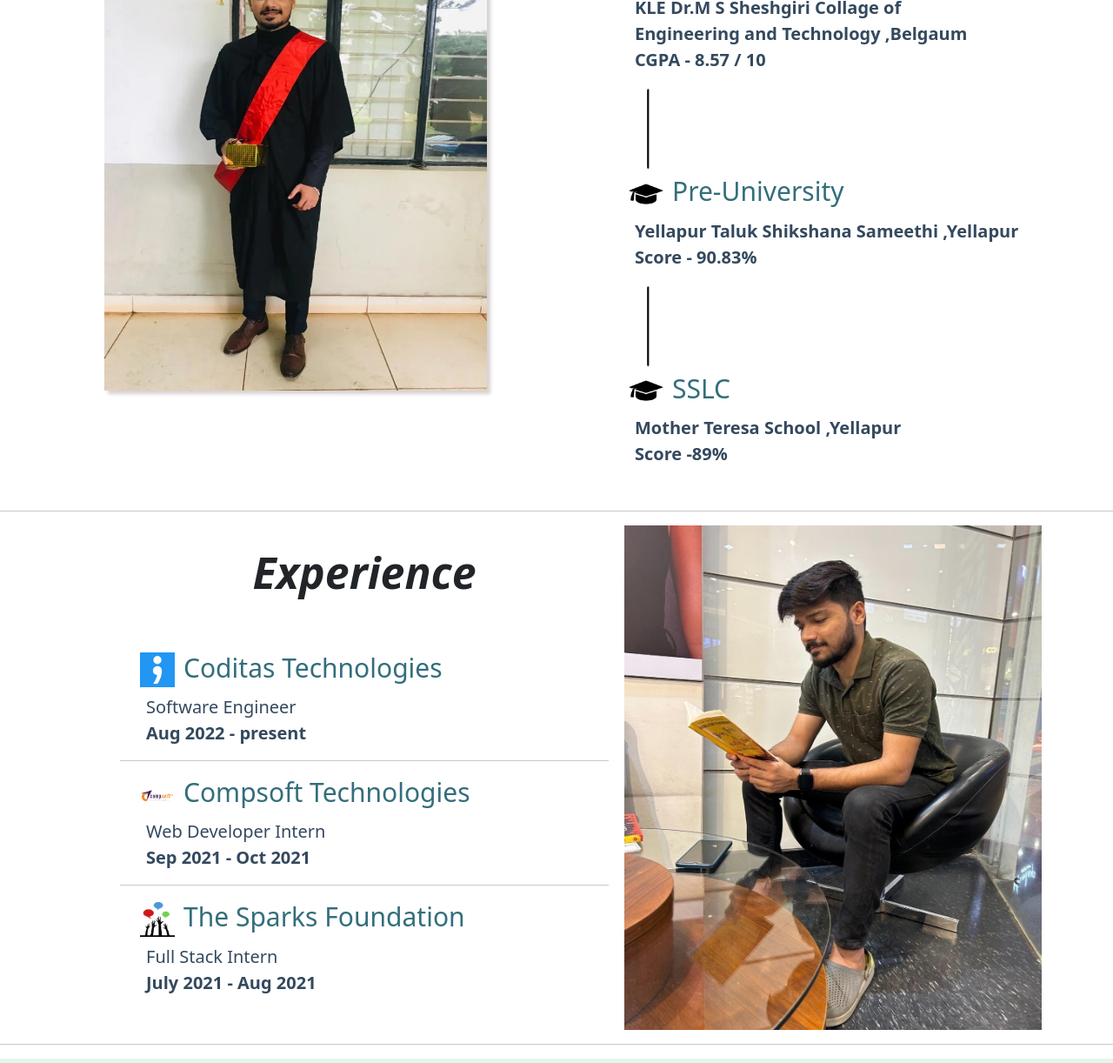
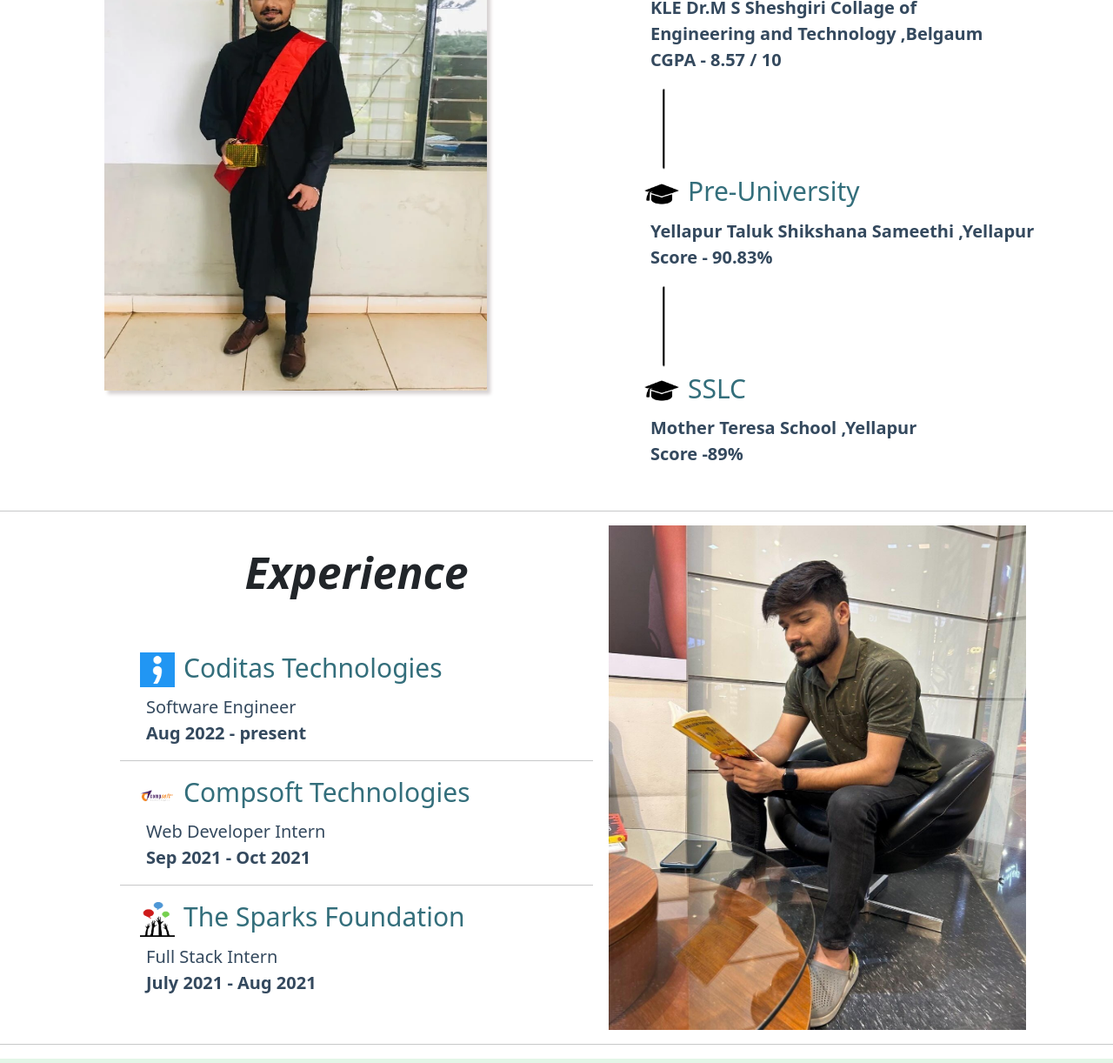
Before and after one commit to ShreyasBabshet/portfolio-website, a plain HTML site: page index.html in a window 1280 px wide. Shown: the part 727-1949 px from the top of the page at 87% size. Drawn offline with nearby package versions, Linux system fonts and the light colour scheme.

Commit message:
changed css

```diff
--- a/css/styles.css
+++ b/css/styles.css
@@ -70,16 +70,18 @@ img{
 .education{
   background-color: white;
   display: flex;
+  flex-direction: row;
   justify-content: center;
   align-items: center;
   margin-left: 120px;
 }
 .grad-image{
   flex: 1;
-
+  flex-basis: 50%;
 }
 .career-image{
   flex:1;
+  flex-basis: 50%;
 }
 .img-graduation{
   width:440px;
@@ -94,6 +96,7 @@ img{
 .details{
   flex:1;
   padding: 18px;
+  flex-basis: 50%;
 }
 .profile-container{
   flex-grow: 1;
```
